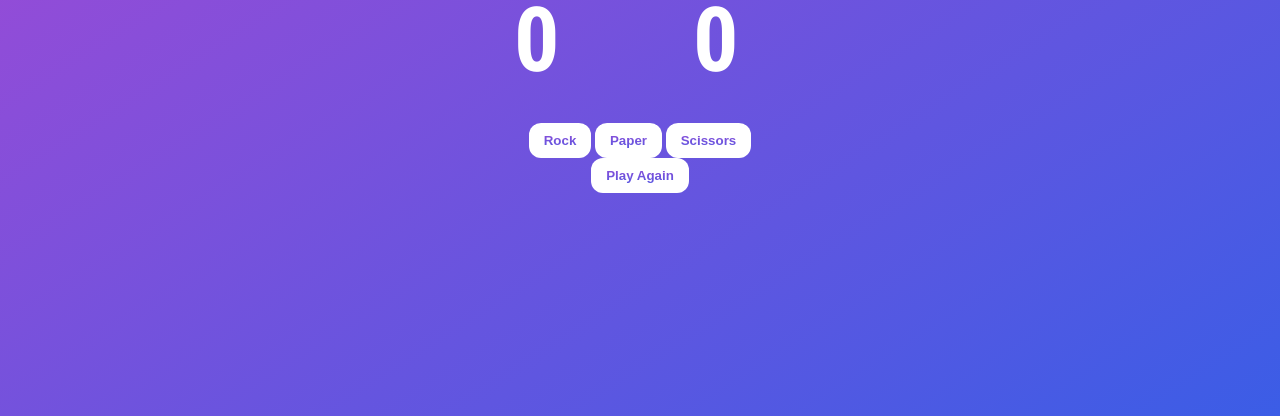
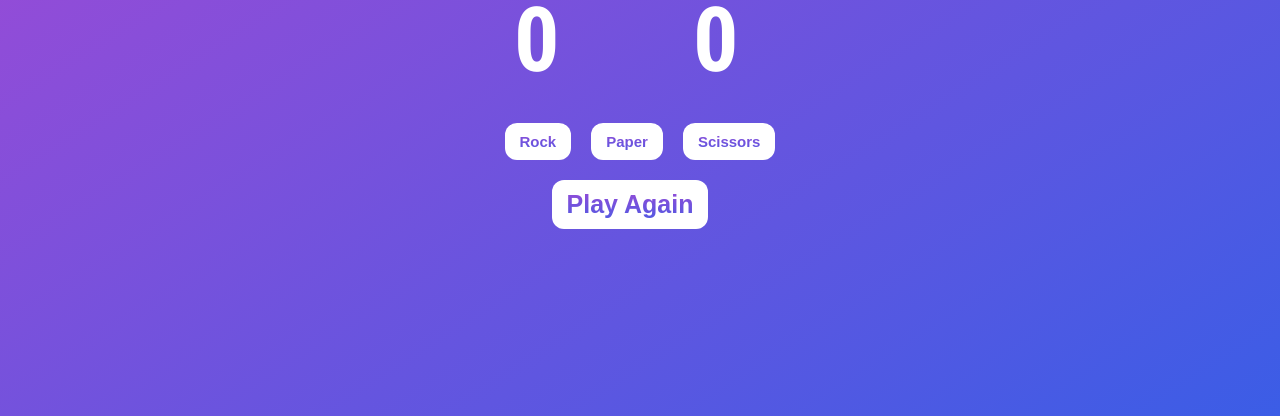
Before and after one commit to VictorOmboke/odin-rock-paper-scissors, a plain HTML site: page index.html in a window 1280 px wide. Shown: the part 384-800 px from the top of the page. Drawn offline with Linux system fonts and the light colour scheme.

Commit message:
Align buttons and adjust fonts

```diff
--- a/style.css
+++ b/style.css
@@ -26,6 +26,7 @@ button {
     -webkit-text-fill-color: transparent;
     padding: 10px 15px;
     border-style: none;
+    font-size: 15px;
     font-weight: bold;
 }
 
@@ -75,3 +76,14 @@ button::after {
     align-items: center;
     gap: 20px;
 }
+
+#buttons {
+    margin-bottom: 20px;
+    display: flex;
+    gap: 20px;
+}
+
+#reset {
+    font-size: 25px;
+    margin-right: 20px;
+}
```
